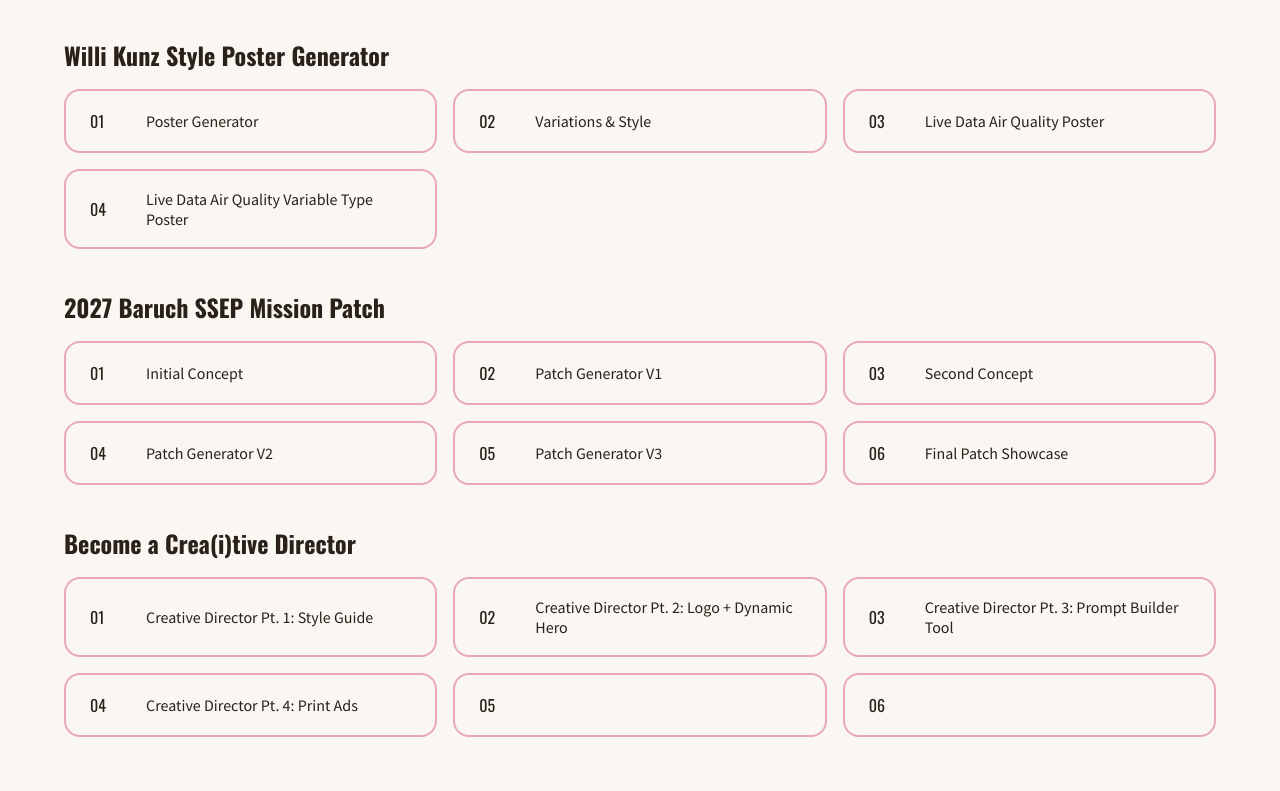
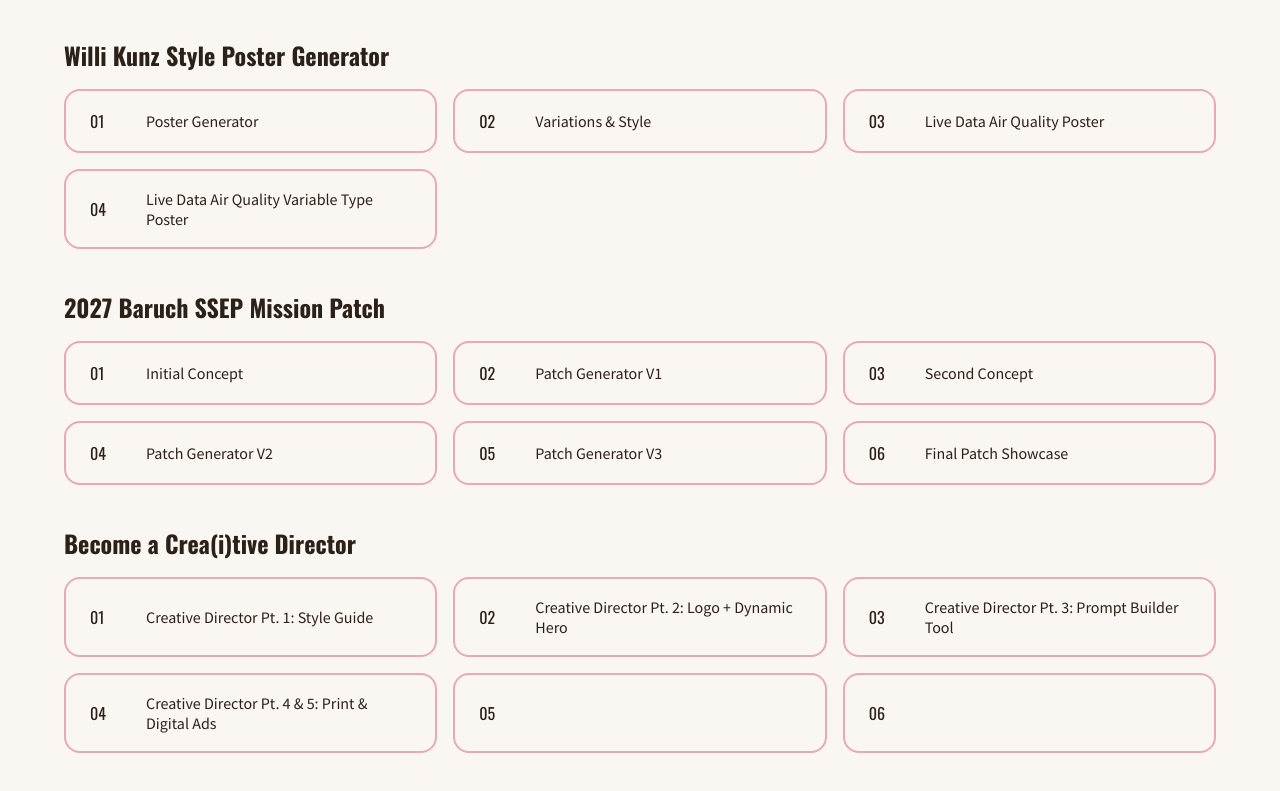
Before and after one commit to annal9770/AIFD, a plain HTML site: page index.html in a window 1280 px wide. Shown: the part 1351-2142 px from the top of the page. Drawn offline with nearby package versions, Linux system fonts and the light colour scheme.

Commit message:
Add files via upload

```diff
--- a/index.html
+++ b/index.html
@@ -378,9 +378,9 @@
         </a>
       </li>
       <li>
-        <a class="work" href="creative_director/print_ads/print_ads.html">
+        <a class="work" href="creative_director/print_ads/ad.html">
           <span class="num">04</span>
-          <span>Creative Director Pt. 4: Print Ads</span>
+          <span>Creative Director Pt. 4 & 5: Print & Digital Ads</span>
         </a>
       </li>
       <li>
```
